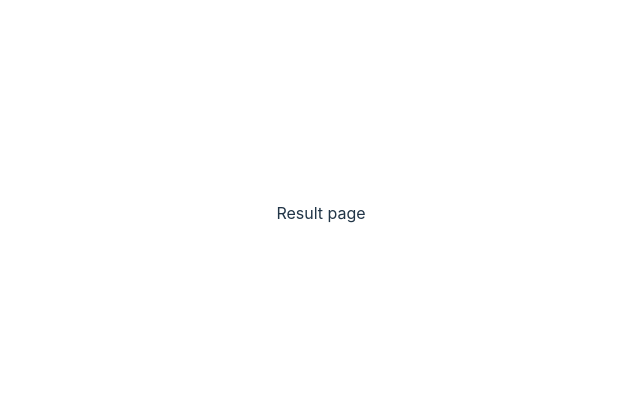
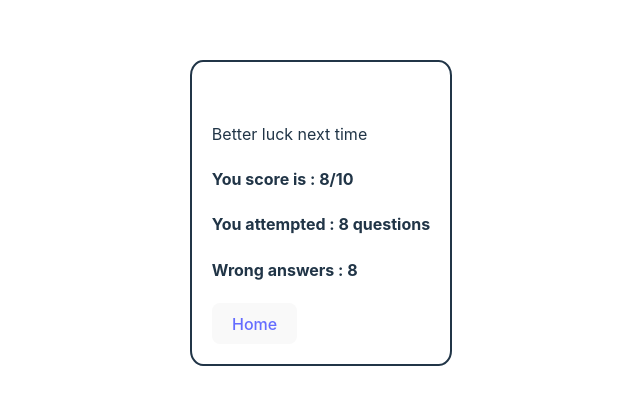
Before and after one commit to Sourav-KK/Quiz_app, a React (Vite) app: page /result in a window 1280 px wide. Shown: the part 187-592 px from the top of the page, without its empty margins (319-959 px from the left). Built offline with nearby package versions, Linux system fonts and the light colour scheme.

Commit message:
updated basic stying of result  page

```diff
--- a/src/Pages/Result/Result.tsx
+++ b/src/Pages/Result/Result.tsx
@@ -1,8 +1,26 @@
+import { Link } from "react-router-dom";
+import "../../Styles/result.css";
 
 const Result = () => {
   return (
-    <div>Result page</div>
-  )
-}
+    <div className="result-holder">
+      <div className="imoji-holder">
+        <img src="" alt="" />
+        <p className="score-comment">Better luck next time</p>
+      </div>
+      <div className="result-summary">
+        <h4 className="final-result">You score is : 8/10</h4>
+        <h4 className="final-result">You attempted : 8 questions</h4>
+        <h4 className="final-result">Wrong answers : 8 </h4>
+      </div>
 
-export default Result
+      <div className="return-btn-holder">
+        <button type="button">
+          <Link to={"/"}>Home</Link>
+        </button>
+      </div>
+    </div>
+  );
+};
+
+export default Result;
--- a/src/Styles/App.css
+++ b/src/Styles/App.css
@@ -8,14 +8,12 @@
 li {
   text-align: left;
   color: rgb(244, 128, 128);
-
 }
 
 .start-holder {
   border: 2px solid;
   border-radius: 5%;
   padding: 10px;
-
 }
 
 .home-Heading {
--- /dev/null
+++ b/src/Styles/result.css
@@ -0,0 +1,6 @@
+.result-holder {
+      padding: 20px;
+      border-radius: 5%;
+      border: 2px solid;
+      text-align: left;
+}
```
